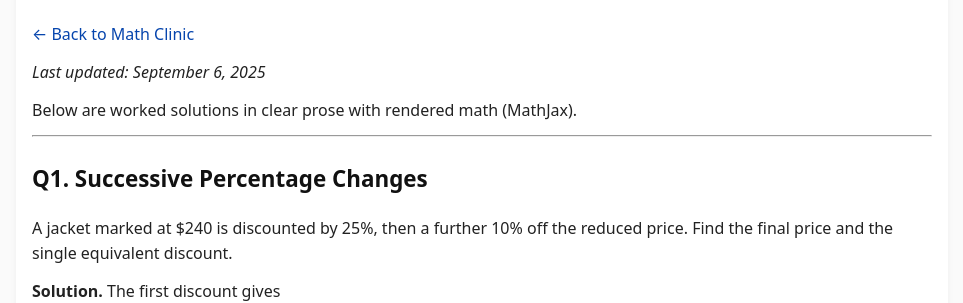
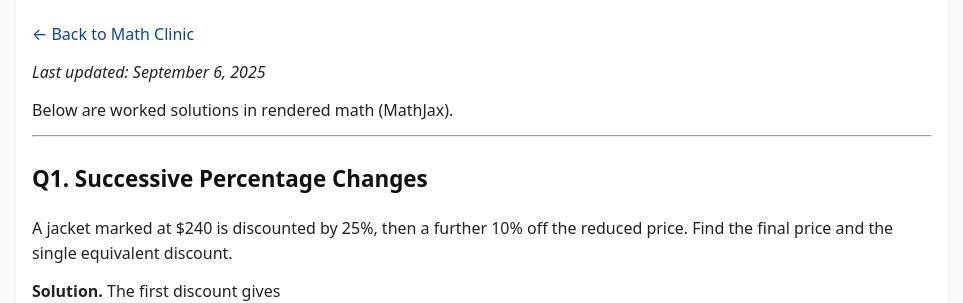
Before and after one commit to SaleemKamaludin/SaleemKamaludin.github.io, a Jekyll site: the page built from courses/math-clinic/sessions/session-02/index.md, in a window 1280 px wide. Shown: the part 277-580 px from the top of the page, without its empty margins (158-1121 px from the left). Built offline with Jekyll 4.4.1, drawn with Linux system fonts in a browser that asks for light colours.

Commit message:
Update index.md

```diff
--- a/courses/math-clinic/sessions/session-02/index.md
+++ b/courses/math-clinic/sessions/session-02/index.md
@@ -13,7 +13,7 @@ title: "Session 2: Extra Practice Solutions"
 
 _Last updated: September 6, 2025_
 
-Below are worked solutions in clear prose with rendered math (MathJax).
+Below are worked solutions in rendered math (MathJax).
 
 ---
 
```
